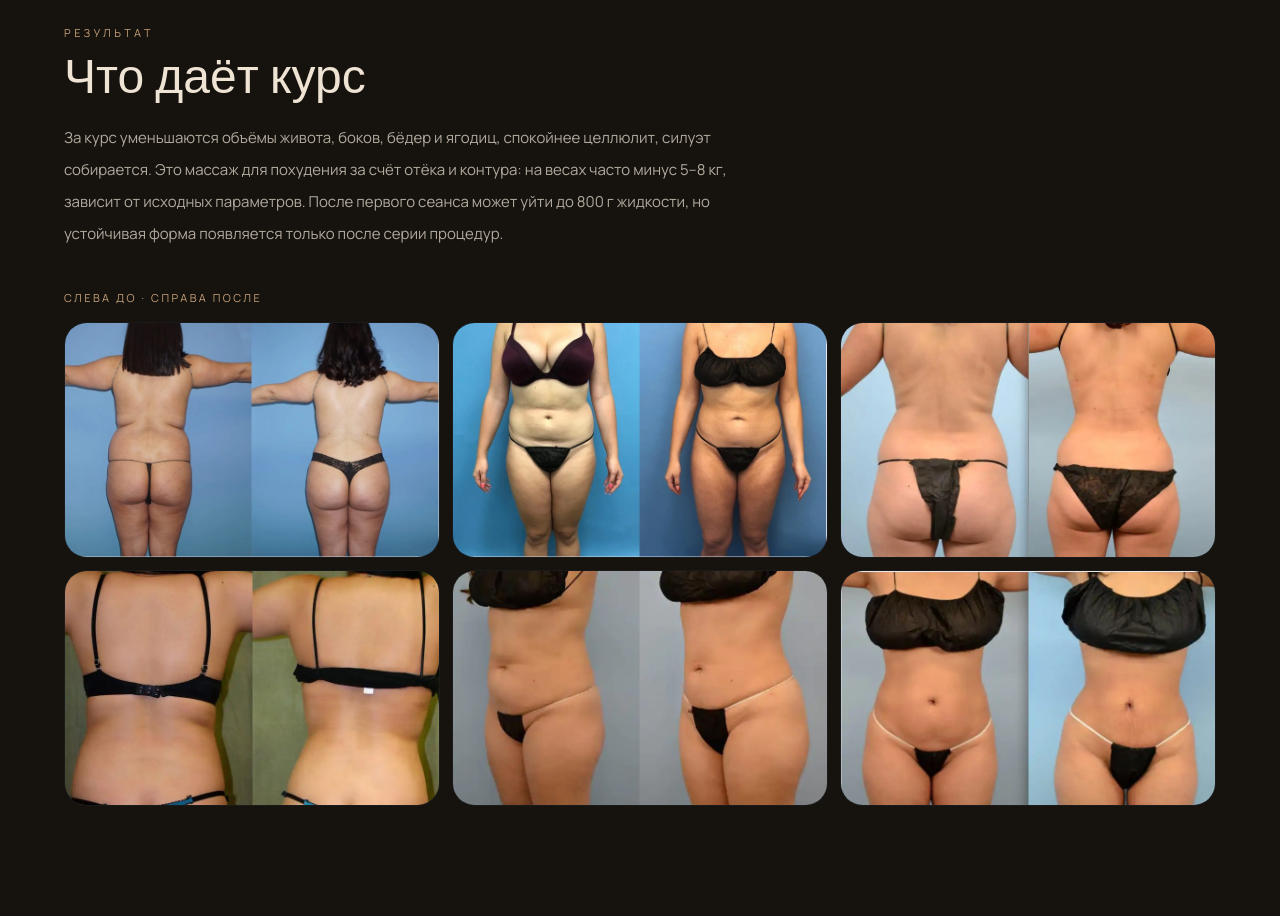
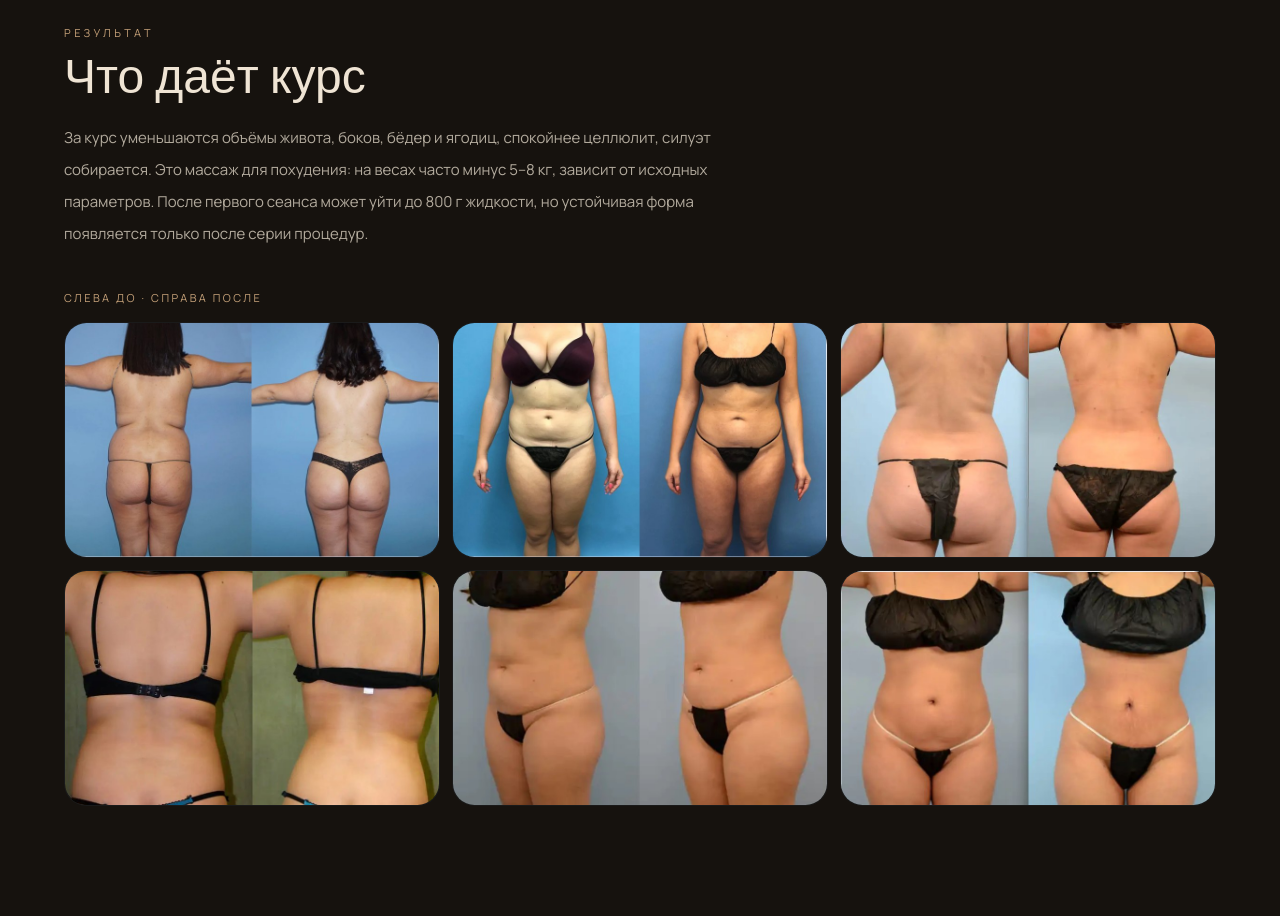
Before and after one commit to gnxv/ds, a Next.js app: page /r-sleek in a window 1280 px wide. Shown: the part 2420-3336 px from the top of the page. Built offline with nearby package versions, Linux system fonts and the light colour scheme.

Commit message:
Trim result copy on R-Sleek

```diff
--- a/src/app/r-sleek/page.tsx
+++ b/src/app/r-sleek/page.tsx
@@ -229,9 +229,8 @@ export default function RSleekPage() {
           </h2>
           <p className="mt-5 max-w-2xl text-[15px] leading-8 text-[#efe4d4]/72">
             За курс уменьшаются объёмы живота, боков, бёдер и ягодиц, спокойнее
-            целлюлит, силуэт собирается. Это массаж для похудения за счёт отёка
-            и контура: на весах часто минус 5–8&nbsp;кг, зависит от исходных
-            параметров. После первого сеанса может уйти до 800&nbsp;г жидкости,
+            целлюлит, силуэт собирается. Это массаж для похудения: на весах часто
+            минус 5–8&nbsp;кг, зависит от исходных параметров. После первого сеанса может уйти до 800&nbsp;г жидкости,
             но устойчивая форма появляется только после серии процедур.
           </p>
           <div className="mt-10">
```
